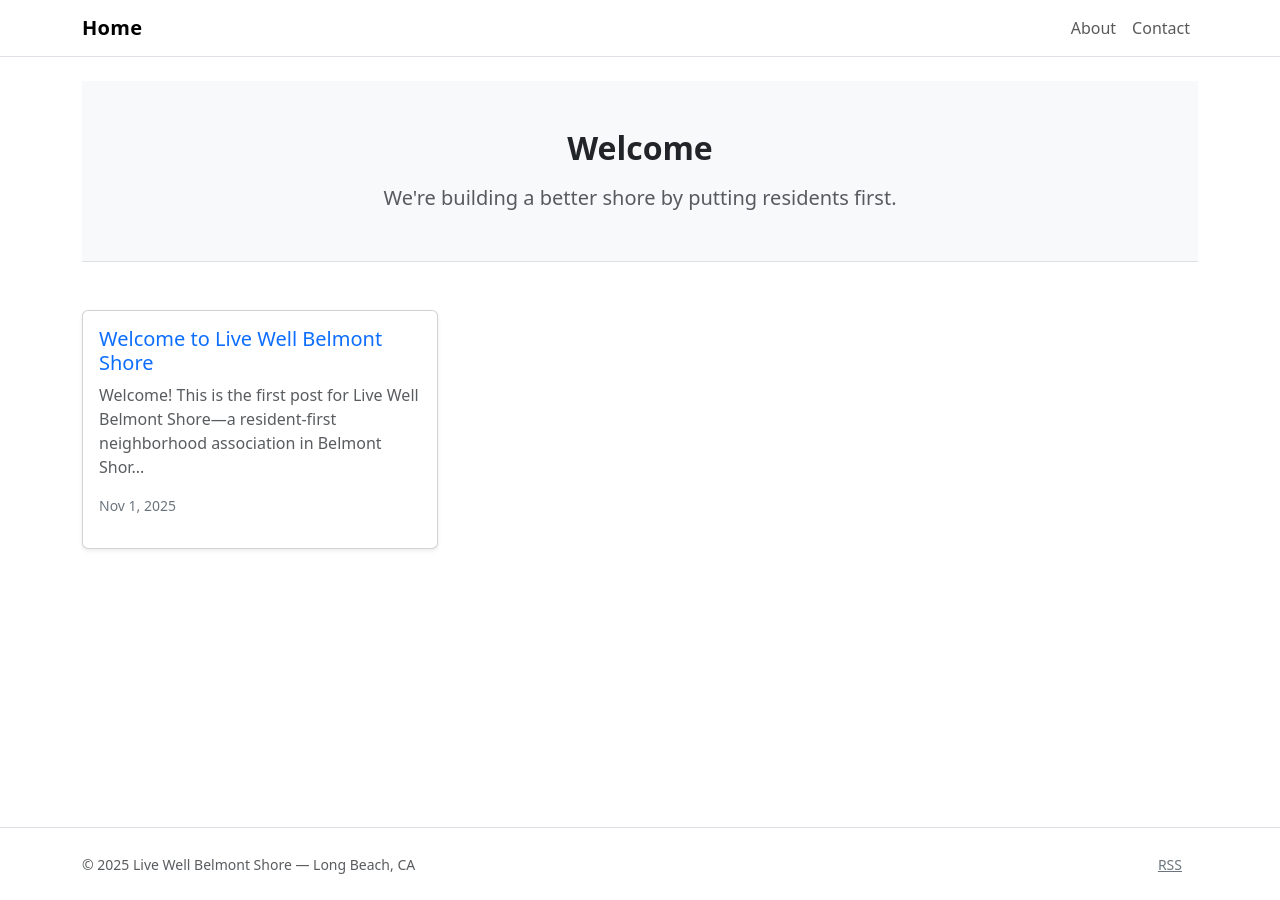
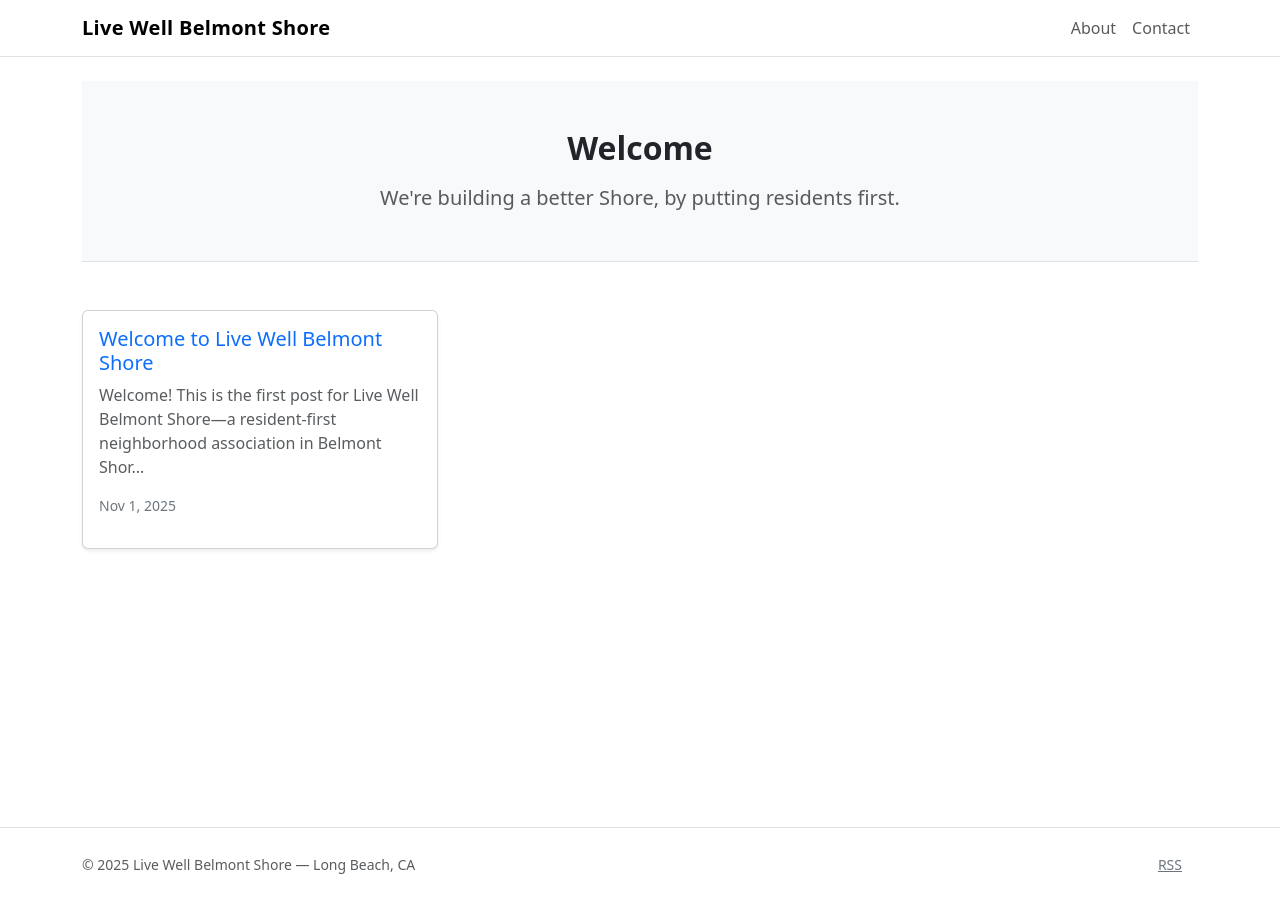
Before and after one commit to ericmseitz/livewellbs, a Jekyll site: the page built from index.html, in a window 1280 px wide. Built offline with Jekyll 4.4.1, drawn with Linux system fonts in a browser that asks for light colours.

Commit message:
switched home back to live well belmont shore

```diff
--- a/_layouts/default.html
+++ b/_layouts/default.html
@@ -28,7 +28,7 @@
     <nav class="navbar navbar-expand-lg navbar-light bg-white border-bottom sticky-top" aria-label="Main navigation">
       <div class="container">
         <!-- Left side: Home link only -->
-        <a class="navbar-brand fw-bold" href="{{ '/' | relative_url }}">Home</a>
+        <a class="navbar-brand fw-bold" href="{{ '/' | relative_url }}">{{ site.title }}</a>
 
         <!-- Mobile toggle button -->
         <button class="navbar-toggler" type="button" data-bs-toggle="collapse" data-bs-target="#navbarNav" aria-controls="navbarNav" aria-expanded="false" aria-label="Toggle navigation">
--- a/index.html
+++ b/index.html
@@ -7,7 +7,7 @@
   <div class="container">
     <h2 class="fw-bold mb-3">Welcome</h2>
     <p class="lead text-muted mb-0">
-      We're building a better shore by putting residents first.
+      We're building a better Shore, by putting residents first.
     </p>
   </div>
 </section>
```
